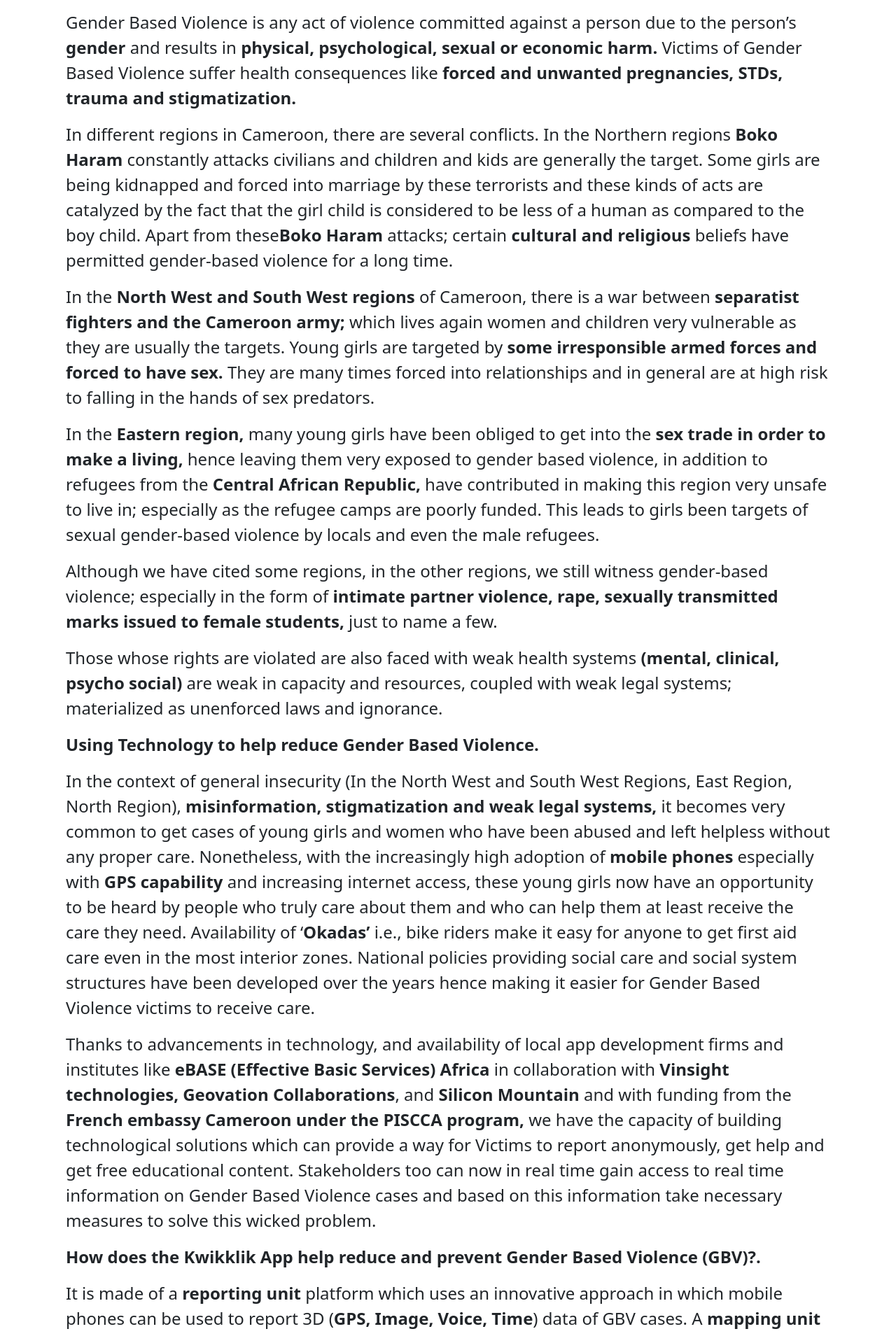
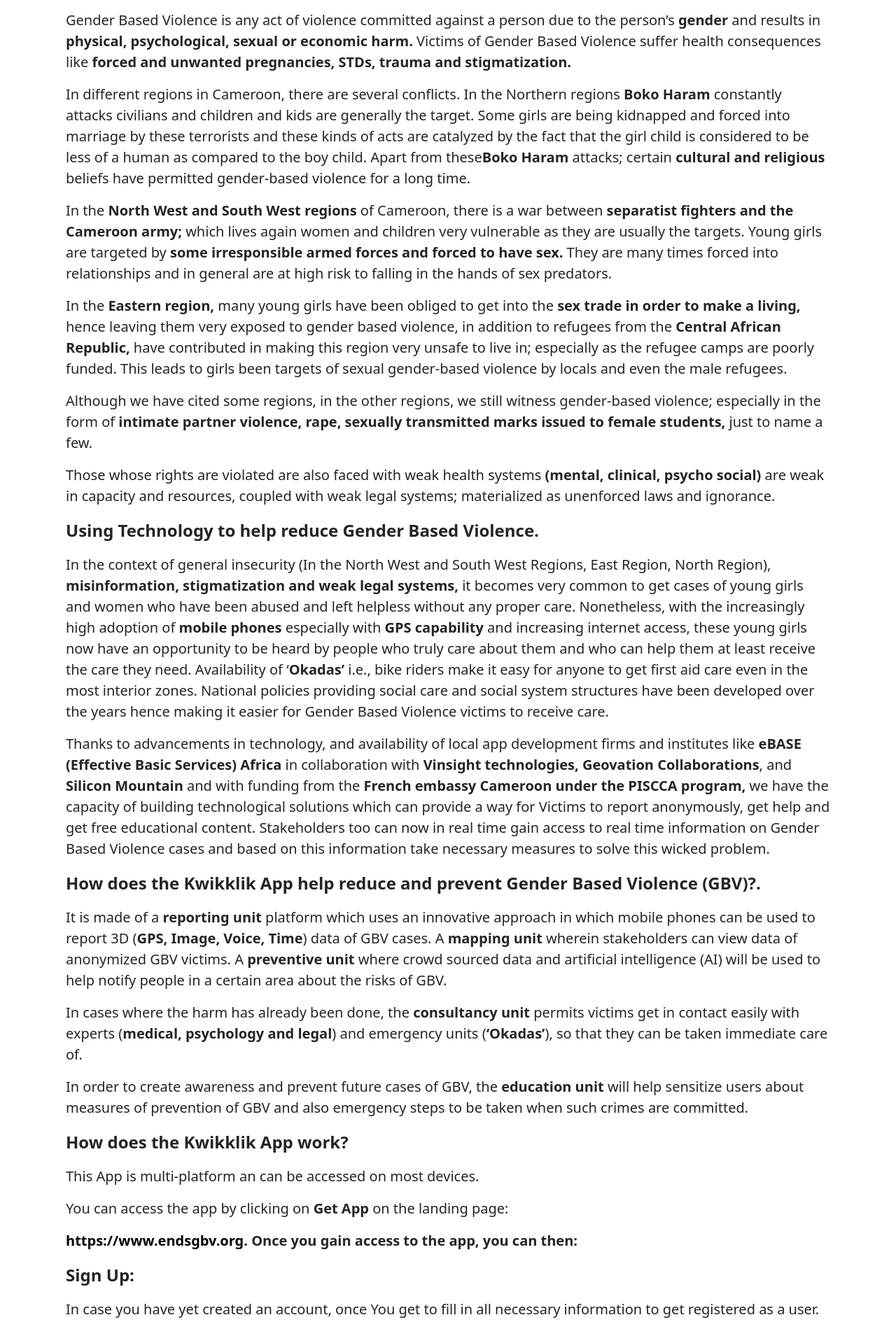
Before and after one commit to fezeboris/Kwilk-beta-v, a Vue app: page /our-stories/Story in a window 1280 px wide. Shown: the part 860-2769 px from the top of the page at 70% size. Built offline with nearby package versions, Linux system fonts and the light colour scheme.

Commit message:
video fixed

```diff
--- a/src/components/home/landingPage/stories/Story.vue
+++ b/src/components/home/landingPage/stories/Story.vue
@@ -79,7 +79,7 @@
         </div>
         <div class="mt-5">
           <p class="fs-4 fw-bold">What is Gender Based Violence (GBV)?</p>
-          <p class="fs-4">
+          <p class="fs-5">
             Gender Based Violence is any act of violence committed against a
             person due to the person’s <b>gender</b> and results in
             <b>physical, psychological, sexual or economic harm.</b> Victims of
@@ -89,7 +89,7 @@
               stigmatization.</b
             >
           </p>
-          <p class="fs-4">
+          <p class="fs-5">
             In different regions in Cameroon, there are several conflicts. In
             the Northern regions <b>Boko Haram</b> constantly attacks civilians
             and children and kids are generally the target. Some girls are being
@@ -100,7 +100,7 @@
             <b>cultural and religious</b>
             beliefs have permitted gender-based violence for a long time.
           </p>
-          <p class="fs-4">
+          <p class="fs-5">
             In the <b>North West and South West regions</b> of Cameroon, there
             is a war between
             <b>separatist fighters and the Cameroon army;</b> which lives again
@@ -110,7 +110,7 @@
             are many times forced into relationships and in general are at high
             risk to falling in the hands of sex predators.
           </p>
-          <p class="fs-4">
+          <p class="fs-5">
             In the <b>Eastern region,</b> many young girls have been obliged to
             get into the <b>sex trade in order to make a living,</b> hence
             leaving them very exposed to gender based violence, in addition to
@@ -119,7 +119,7 @@
             refugee camps are poorly funded. This leads to girls been targets of
             sexual gender-based violence by locals and even the male refugees.
           </p>
-          <p class="fs-4">
+          <p class="fs-5">
             Although we have cited some regions, in the other regions, we still
             witness gender-based violence; especially in the form of
             <b>
@@ -128,7 +128,7 @@
             >
             just to name a few.
           </p>
-          <p class="fs-4">
+          <p class="fs-5">
             Those whose rights are violated are also faced with weak health
             systems <b>(mental, clinical, psycho social)</b> are weak in
             capacity and resources, coupled with weak legal systems;
@@ -137,7 +137,7 @@
           <p class="fs-4 fw-bold">
             Using Technology to help reduce Gender Based Violence.
           </p>
-          <p class="fs-4">
+          <p class="fs-5">
             In the context of general insecurity (In the North West and South
             West Regions, East Region, North Region),
             <b>misinformation, stigmatization and weak legal systems,</b> it
@@ -154,7 +154,7 @@
             developed over the years hence making it easier for Gender Based
             Violence victims to receive care.
           </p>
-          <p class="fs-4">
+          <p class="fs-5">
             Thanks to advancements in technology, and availability of local app
             development firms and institutes like
             <b> eBASE (Effective Basic Services) Africa</b> in collaboration
@@ -171,7 +171,7 @@
             How does the Kwikklik App help reduce and prevent Gender Based
             Violence (GBV)?.
           </p>
-          <p class="fs-4">
+          <p class="fs-5">
             It is made of a <b>reporting unit</b> platform which uses an
             innovative approach in which mobile phones can be used to report 3D
             (<b>GPS, Image, Voice, Time</b>) data of GBV cases. A
@@ -181,35 +181,35 @@
             intelligence (AI) will be used to help notify people in a certain
             area about the risks of GBV.
           </p>
-          <p class="fs-4">
+          <p class="fs-5">
             In cases where the harm has already been done, the
             <b> consultancy unit</b> permits victims get in contact easily with
             experts (<b>medical, psychology and legal</b>) and emergency units
             (<b>‘Okadas’</b>), so that they can be taken immediate care of.
           </p>
-          <p class="fs-4">
+          <p class="fs-5">
             In order to create awareness and prevent future cases of GBV, the
             <b>education unit</b> will help sensitize users about measures of
             prevention of GBV and also emergency steps to be taken when such
             crimes are committed.
           </p>
           <p class="fs-4 fw-bold">How does the Kwikklik App work?</p>
-          <p class="fs-4">
+          <p class="fs-5">
             This App is multi-platform an can be accessed on most devices.
           </p>
-          <p class="fs-4">
+          <p class="fs-5">
             You can access the app by clicking on <b>Get App</b> on the landing
             page:
           </p>
         </div>
-        <p class="fs-4">
+        <p class="fs-5">
           <b
             ><a href="https://www.endsgbv.org">https://www.endsgbv.org</a>. Once
             you gain access to the app, you can then:</b
           >
         </p>
         <p class="fs-4 fw-bold">Sign Up:</p>
-        <p class="fs-4">
+        <p class="fs-5">
           In case you have yet created an account, once You get to fill in all
           necessary information to get registered as a user.
         </p>
@@ -217,7 +217,7 @@
         <p class="fs-4">Note:</p>
         <br />
         <ul>
-          <li class="fs-4">
+          <li class="fs-5">
             <p>
               <span class="fw-bold me-2">*</span> Make sure to put in a valid
               email address
@@ -226,16 +226,16 @@
           <li class="fs-4">
             <p><span class="fw-bold me-2">*</span>Email addresses are unique</p>
           </li>
-          <li class="fs-4">
+          <li class="fs-5">
             <p><span class="fw-bold me-2">*</span> Usernames are unique</p>
           </li>
-          <li class="fs-4">
+          <li class="fs-5">
             <p>
               <span class="fw-bold me-2">*</span> The password in the
               verification box must match the original password
             </p>
           </li>
-          <li class="fs-4">
+          <li class="fs-5">
             <p>
               <span class="fw-bold me-2">*</span>You must accept the terms and
               agreements.
@@ -254,7 +254,7 @@
         </p>
       </div>
       <p class="fs-4 fw-bold">Sign In:</p>
-      <p class="fs-4">
+      <p class="fs-5">
         In case you already have an account, you just put in your credentials
         and gain access to the platform.
       </p>
@@ -266,7 +266,7 @@
         />
       </div>
       <p class="fs-4 fw-bold">Homepage</p>
-      <p class="fs-4">
+      <p class="fs-5">
         Now logged in, the first page you see is the home page which contains
         different user’s reports and you can choose to comment or view any of
         these reports by simply clicking on them.
@@ -281,7 +281,7 @@
       </div>
 
       <p class="fs-4 fw-bold">Reporting</p>
-      <p class="fs-4">
+      <p class="fs-5">
         Once you click on the reporting icon, you have this report abuse page
         which comes up. You can insert <b> textual details</b> about your case,
         do an optional <b> voice recording,</b> upload an optional
@@ -298,7 +298,7 @@
         />
       </div>
       <p class="fs-4 fw-bold">Education Content Page</p>
-      <p class="fs-4">
+      <p class="fs-5">
         Any user can gain access to <b>free educational content</b> by clicking
         on the education icon, and then choosing to view either videos or
         articles. The videos can be viewed on this platform or on the platform
@@ -312,7 +312,7 @@
         />
       </div>
       <p class="fs-4 fw-bold">Getting Help (Medical, Psychological, Legal)</p>
-      <p class="fs-4">
+      <p class="fs-5">
         All users can get access to
         <b
           >Preventive Palliatives, Medical practitioners, legal consultants and
@@ -330,7 +330,7 @@
         />
       </div>
       <p class="fs-4 fw-bold">Map view</p>
-      <p class="fs-4">
+      <p class="fs-5">
         Reports apart from being just viewed as plain text and multimedia files,
         can be viewed on a map, with different colors representing different
         case types
@@ -343,7 +343,7 @@
         />
       </div>
       <p class="fs-4 fw-bold">User Profile</p>
-      <p class="fs-4">
+      <p class="fs-5">
         You can view and update profile information, by selecting My account,
         when you click on the top left icon. Then if you want to update, just
         click on edit profile, and once the update is done, click on update.
@@ -365,12 +365,12 @@
         />
       </div>
       <p class="fs-4 fw-bold">Conclusion</p>
-      <p class="fs-4">
+      <p class="fs-5">
         In this blogpost, we have discussed how a technological solution like
         the Kwikklik App can help in the prevention of GBV and taking care of
         GBV victims. We have also seen how to use this App effectively.
       </p>
-      <p class="fs-4">Let’s all take care :)</p>
+      <p class="fs-5">Let’s all take care :)</p>
     </div>
   </section>
 </template>
--- a/src/main.js
+++ b/src/main.js
@@ -9,7 +9,6 @@
 import "bootstrap";
 import "bootstrap/dist/css/bootstrap.min.css";
 
-// import axios from 'axios'
 // const lang = localStorage.getItem('lang') || 'en';
 // axios.defaults.baseURL = 'https://kwiklik.herokuapp.com/'
 // axios.defaults.headers['Accept-Language'] = lang;
--- a/src/views/education/Education.vue
+++ b/src/views/education/Education.vue
@@ -57,13 +57,20 @@
 
           <!-- <iframe
             target="blank"
-            :src="education.link + '&embedded=true'"
+            :src="education.link"
             title="YouTube video player"
             frameborder="0"
             allow="accelerometer; autoplay; clipboard-write; encrypted-media; gyroscope; picture-in-picture"
             allowfullscreen
           >
           </iframe> -->
+          <a
+            :href="education.link"
+            class="btn videobtn"
+            type="button"
+            rel="noopener noreferrer"
+            >Play video</a
+          >
 
           <p class="date">Uploaded on: {{ education.uploaded_on }}</p>
         </div>
@@ -80,6 +87,13 @@
 import EducationNav from "../education/EducationNav.vue";
 import Loader from "@/components/toolpit/Loader.vue";
 import Swal from "sweetalert2";
+// import Embed from "v-video-embed";
+// import VueYouTubeEmbed from "vue-youtube-embed";
+
+// import { createApp } from "vue";
+// import App from "../../App.vue";
+// createApp(App).use(VueYouTubeEmbed);
+
 // import ConfirmationDeleteVideo from '@/components/toolpit/ConfirmationDeleteVideo.vue'
 export default {
   components: {
@@ -341,4 +355,9 @@
   text-align: center;
   margin: 0px auto;
 }
+.videobtn {
+  background: rgba(5, 198, 82, 0.54);
+  color: #fff;
+  text-decoration: none;
+}
 </style>
```
